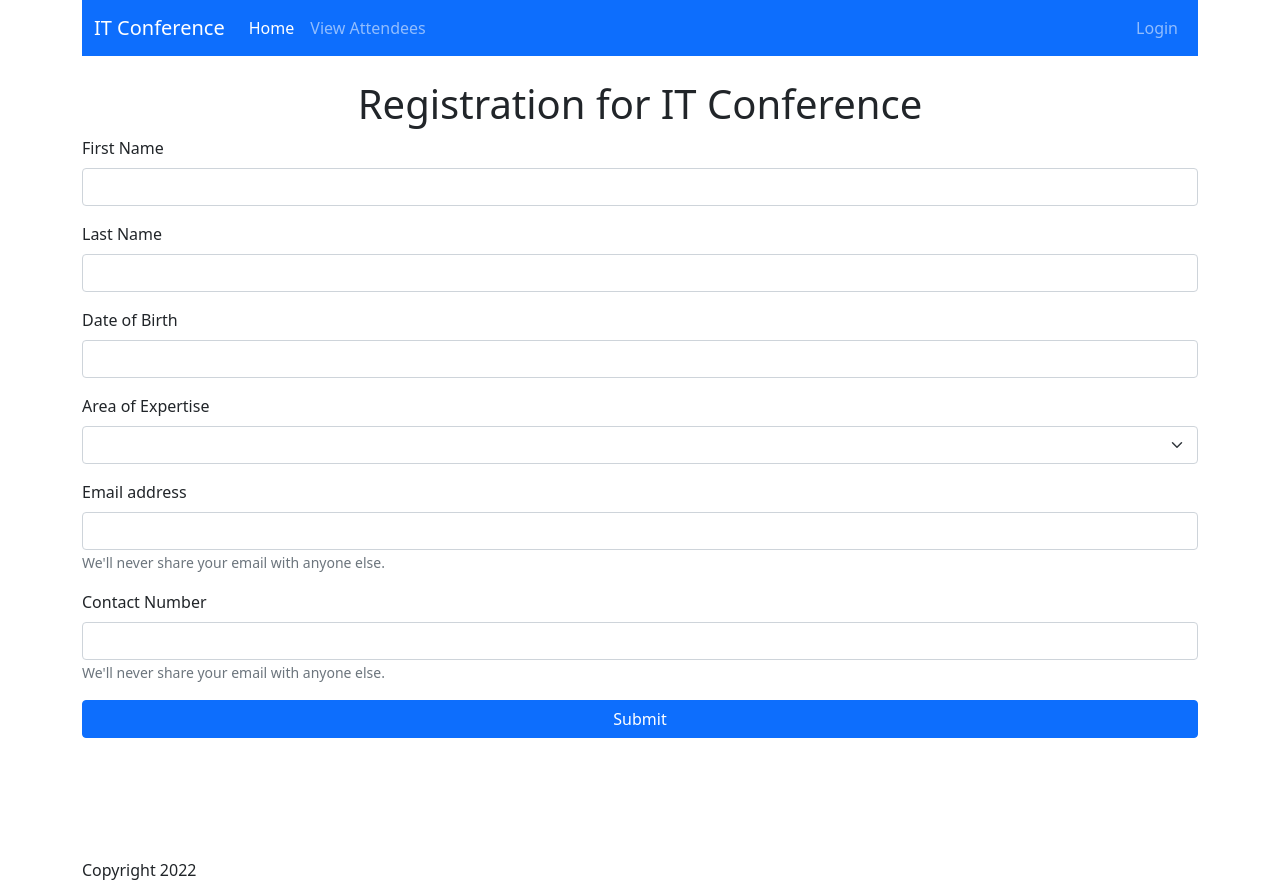
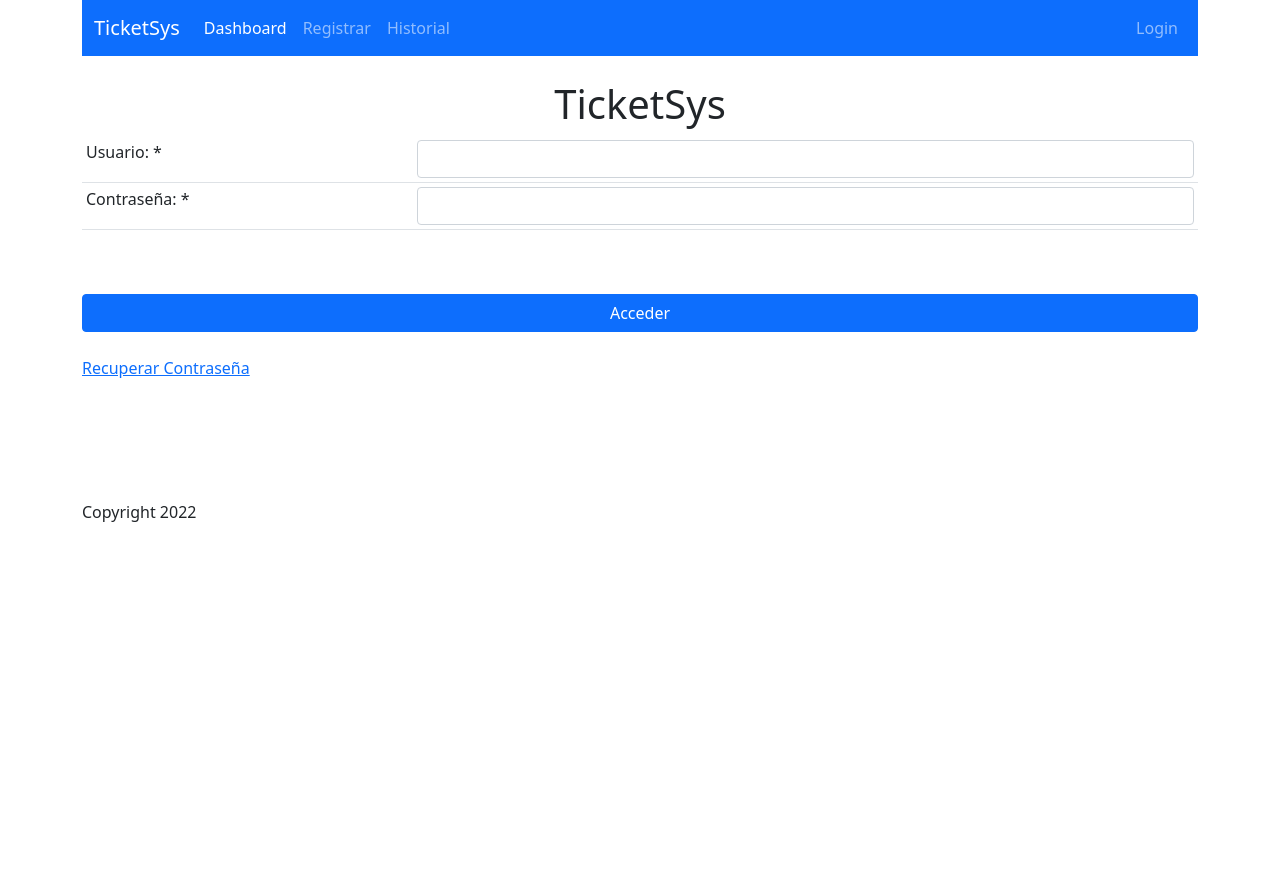
Before and after one commit to AdrismDJ/ticketsys, a PHP site: page / in a window 1280 px wide. After the commit the page ends 522 px from the top, so only its background shows below. Run offline with PHP 8.4, Linux system fonts and the light colour scheme; tables that the repository leaves empty or names only in its code hold one stand-in row (values such as "Sample post"); data that the repository does not hold is empty.

```diff
--- a/db/conn.php
+++ b/db/conn.php
@@ -2,7 +2,7 @@
 
 // Development Connection
 $host = "localhost";
-$db = "attendance_db";
+$db = "ticketsys";
 $user = "root";
 $pass = "";
 $charset = "utf8mb4";
@@ -31,5 +31,8 @@ $crud = new crud($pdo);
 $user = new user($pdo);
 
 $user->insertUser("admin", "password");
+$user->insertUser("Adrian", "password");
+$user->insertUser("Barbara", "password");
+$user->insertUser("Pamela", "password");
 
 ?>
--- a/db/crud.php
+++ b/db/crud.php
@@ -59,10 +59,10 @@ class crud
 
 
 
-    public function getAttendees()
+    public function getTickets()
     {
         try {
-            $sql = "SELECT * FROM `attendee` a inner join specialties s on a.specialty_id = s.specialty_id";
+            $sql = "SELECT * FROM `tickets`";
             $result = $this->db->query($sql);
             return $result;
         } catch (PDOException $e) {
--- a/db/user.php
+++ b/db/user.php
@@ -19,14 +19,15 @@ class user
             if ($result['num'] > 0) {
                 return false;
             } else {
-                $new_password = md5($password, $username);
+                // $new_password = md5($password, $username);
                 // define sql statement to be executed
                 $sql = "INSERT INTO users (username, password) VALUES (:username,:password)";
                 // prepare the sql statement for execution
                 $stmt = $this->db->prepare($sql);
                 //bind all placeholders to the actual values
                 $stmt->bindparam(':username', $username);
-                $stmt->bindparam(':password', $new_password);
+                $stmt->bindparam(':password', $password);
+                // $stmt->bindparam(':password', $new_password); // With extra security
                 // execute statement
                 $stmt->execute();
                 return true;
--- a/delete.php
+++ b/delete.php
@@ -5,7 +5,7 @@ require_once 'db/conn.php';
 if (!isset($_GET['id'])) {
     //echo 'error';
     include 'includes/errormessage.php';
-    header("Location: viewrecords.php");
+    header("Location: dashboard.php");
 } else {
     //Get ID values
     $id = $_GET['id'];
@@ -14,7 +14,7 @@ if (!isset($_GET['id'])) {
     $result = $crud->deleteAttendee($id);
     //Redirect to list
     if ($result) {
-        header("Location: viewrecords.php");
+        header("Location: dashboard.php");
     } else {
         include 'includes/errormessage.php';
     }
--- a/edit.php
+++ b/edit.php
@@ -9,7 +9,7 @@ $results = $crud->getSpecialties();
 if (!isset($_GET['id'])) {
     //echo 'error';
     include 'includes/errormessage.php';
-    header("Location: viewrecords.php");
+    header("Location: dashboard.php");
 } else {
     $id = $_GET['id'];
     $attendee = $crud->getAttendeeDetails($id);
--- a/editpost.php
+++ b/editpost.php
@@ -15,7 +15,7 @@ if (isset($_POST['submit'])) {
     $result = $crud->editAttendee($id, $fname, $lname, $dob, $email, $contact, $specialty);
     //Redirect to index.php
     if ($result) {
-        header("Location: viewrecords.php");
+        header("Location: dashboard.php");
     } else {
         //echo 'error';
         include 'includes/errormessage.php';
--- a/includes/auth_check.php
+++ b/includes/auth_check.php
@@ -1,5 +1,5 @@
 <?php
     if(!isset($_SESSION['userid'])){
-        header("Location: login.php");
+        header("Location: index.php");
     }
 ?>
--- a/includes/header.php
+++ b/includes/header.php
@@ -17,7 +17,7 @@ include_once 'includes/session.php' ?>
     <link rel="stylesheet" href="/resources/demos/style.css">
     <link rel="stylesheet" href="css/site.css" />
 
-    <title>Attendance - <?php echo $title ?></title>
+    <title>TicketSys - <?php echo $title ?></title>
 </head>
 
 <body>
@@ -27,21 +27,22 @@ include_once 'includes/session.php' ?>
         <nav class="navbar navbar-expand-lg navbar-dark bg-primary">
 
             <div class="container-fluid">
-                <a class="navbar-brand" href="index.php">IT Conference</a>
+                <a class="navbar-brand" href="dashboard.php">TicketSys</a>
                 <button class="navbar-toggler" type="button" data-bs-toggle="collapse" data-bs-target="#navbarNavAltMarkup" aria-controls="navbarNavAltMarkup" aria-expanded="false" aria-label="Toggle navigation">
                     <span class="navbar-toggler-icon"></span>
                 </button>
 
                 <div class="collapse navbar-collapse" id="navbarNavAltMarkup">
                     <div class="navbar-nav mr-auto">
-                        <a class="nav-link active" aria-current="page" href="index.php">Home</a>
-                        <a class="nav-link" href="viewrecords.php">View Attendees</a>
+                        <a class="nav-link active" href="dashboard.php">Dashboard</a>
+                        <a class="nav-link" href="registration.php">Registrar</a>
+                        <a class="nav-link" href="#">Historial</a>
                     </div>
                     <div class="navbar-nav ms-auto">
                     <?php
                         if(!isset($_SESSION['userid'])){
                     ?>
-                        <a class="nav-link" href="login.php">Login</a>
+                        <a class="nav-link" href="index.php">Login</a>
                     <?php } else { ?>
                         <a class="nav-link" href="#"><span> Hello <?php echo $_SESSION['username']?>!</span></a>
                         <a class="nav-link" href="logout.php">Logout</a>
--- a/index.php
+++ b/index.php
@@ -1,72 +1,48 @@
 <?php
-$title = 'Index';
+$title = 'TicketSys';
+
 require_once "includes/header.php";
 require_once "db/conn.php";
 
-$results = $crud->getSpecialties();
+//If data was submitted via a form POST request, then...
+if ($_SERVER['REQUEST_METHOD'] == 'POST') {
+    $username = strtolower(trim($_POST['username']));
+    $password = $_POST['password'];
+    $new_password = md5($password . $username);
+
+    //$result = $user->getUser($username, $new_password); //With extre security
+    $result = $user->getUser($username, $password);
+    if (!$result) {
+        echo '<div class="alert alert-danger">Username or Password is incorrect: Please try again. </div>';
+    } else {
+        $_SESSION['username'] = $username;
+        $_SESSION['userid'] = $result['id'];
+        header("Location: dashboard.php");
+    }
+}
+
 ?>
 
-<!--
-    - First Name.
-    - Last Name.
-    - Date of Birth (Use DatePicker).
-    - Speciality (Database Admin, Software Developer, Web Administrator, Other).
-    - Email Address.
-    - Contact Number.
--->
+<h1 class="text-center"><?php echo $title ?> </h1>
 
-<h1 class="text-center">Registration for IT Conference </h1>
+<form action="<?php echo htmlentities($_SERVER['PHP_SELF']); ?>" method="post">
+    <table class="table table-sm">
+        <tr>
+            <td><label for="username">Usuario: * </label></td>
+            <td><input type="text" name="username" class="form-control" id="username" value="<?php if ($_SERVER['REQUEST_METHOD'] == 'POST') echo $_POST['username']; ?>">
+            </td>
+        </tr>
+        <tr>
+            <td><label for="password">Contraseña: * </label></td>
+            <td><input type="password" name="password" class="form-control" id="password">
+            </td>
+        </tr>
+    </table><br /><br />
+    <div class="d-grid gap-2">
+        <input type="submit" value="Acceder" class="btn btn-primary btn-block">
+    </div><br />
+    <a href="#"> Recuperar Contraseña </a>
 
-<!-- GET and POST need the property name to recognize the value that was submitted -->
-<!-- Using GET will post it in the URL, but is really insecure to use this, better use POST -->
-<form method="post" action="success.php">
-    <div class="mb-3">
-        <label for="firstName" class="form-label">First Name</label>
-        <input required type="text" class="form-control" id="firstName" name="firstname">
-    </div>
-    <div class="mb-3">
-        <label for="lastName" class="form-label">Last Name</label>
-        <input required login attempstype="text" class="form-control" id="lastName" name="lastname">
-    </div>
-    <div class=" mb-3">
-        <label for="dob" class="form-label">Date of Birth</label>
-        <input type="text" class="form-control" id="dob" name="dob">
-    </div>
-
-    <div class="mb-3">
-        <label for="specialty" class="form-label">Area of Expertise</label>
-        <select class="form-select" aria-label="Default select example" id="specialty" name="specialty">
-
-            <?php while ($r = $results->fetch(PDO::FETCH_ASSOC)) { ?>
-                <option value="<?php echo $r['specialty_id'] ?>"><?php echo $r['name']; ?></option>
-            <?php } ?>
-            <!--
-            <option value="1">Database Admin</option>
-            <option value="2">Software Developer</option>
-            <option value="3">Web Administrator</option>
-            <option value="4">Other</option>
-
-            -->
-        </select>
-    </div>
-    <div class="mb-3">
-        <label for="email" class="form-label">Email address</label>
-        <input required type="email" class="form-control" id="email" name="email" aria-describedby="emailHelp">
-        <small id="emailHelp" class="form-text text-muted">We'll never share your email with anyone else.</small>
-    </div>
-    <div class="mb-3">
-        <label for="phone" class="form-label">Contact Number</label>
-        <input type="text" class="form-control" id="phone" name="phone" aria-describedby="phoneHelp">
-        <small id="phoneHelp" class="form-text text-muted">We'll never share your email with anyone else.</small>
-    </div>
-
-    <div class="d-grid gap-2">
-        <button type="submit" name="submit" class="btn btn-primary btn-block">Submit</button>
-    </div>
 </form>
 
-
-
-<?php
-require_once "includes/footer.php";
-?>
+<?php include_once "includes/footer.php" ?>
--- a/view.php
+++ b/view.php
@@ -26,7 +26,7 @@ if (!isset($_GET['id'])) {
     </div>
 
     <br>
-    <a href="viewrecords.php" class="btn btn-info">Back to List</a>
+    <a href="dashboard.php" class="btn btn-info">Back to List</a>
     <a href="edit.php?id=<?php echo $result['attendee_id'] ?>" class="btn btn-warning">Edit</a>
     <a onclick="return confirm('Are you sure you want to delete this record?');" href="delete.php?id=<?php echo $result['attendee_id'] ?>" class="btn btn-danger">Delete</a>
 
```
Also changed, not shown: dashboard.php (added, +42 -0 lines), login.php (deleted, +0 -47 lines), registration.php (added, +73 -0 lines), viewrecords.php (deleted, +0 -43 lines).
